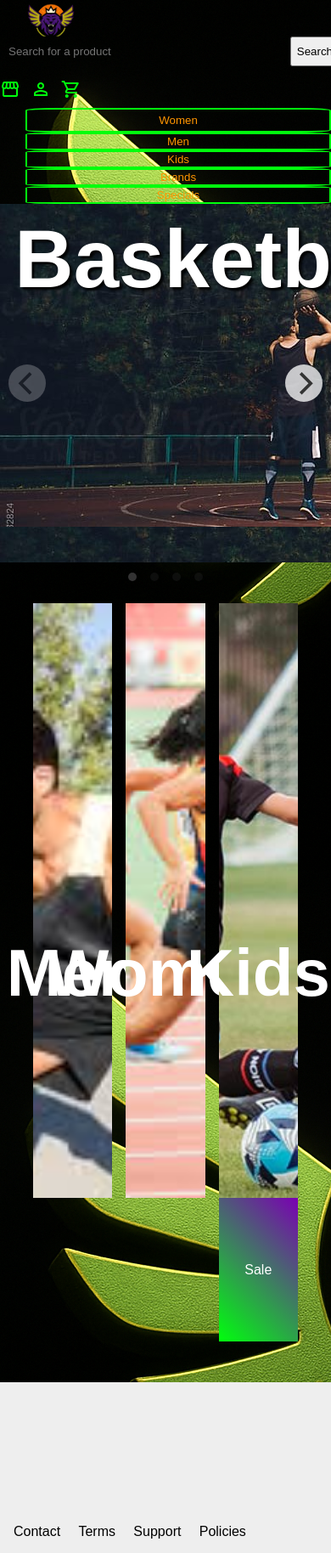
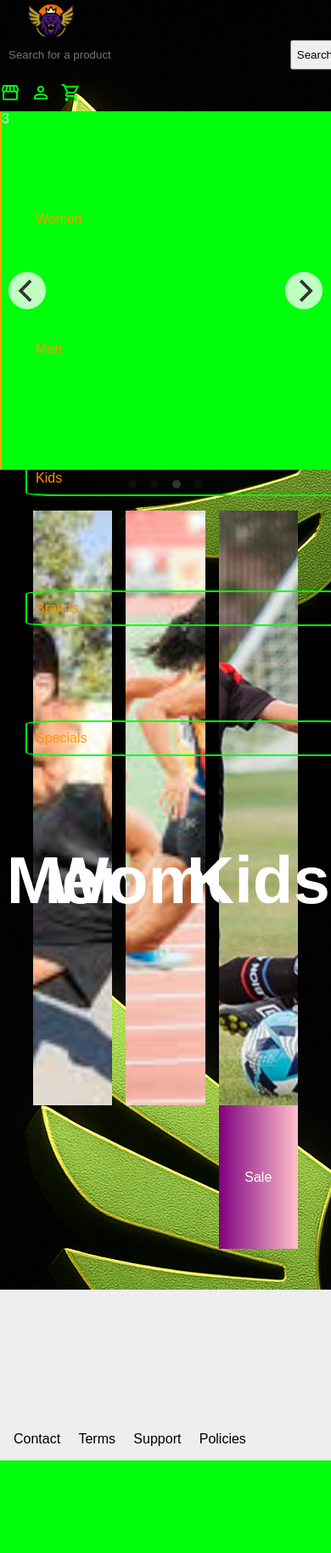
Before and after one commit to JulianMusial/foundationT325, a PHP site: page / in a window 390 px wide; the page is wider, and only the part inside the window is pictured. Shown: that part at 85% size. After the commit the page ends 1719 px from the top of that part, so only its background shows below. Run offline with PHP 8.4, Linux system fonts and the light colour scheme.

Commit message:
added sum shtuff from class

```diff
--- a/index.html
+++ b/index.html
@@ -14,34 +14,39 @@
 
     <body>
         <header class="main-header">
-            <img class="logo" src="images/Logo_no_text-removebg-preview.png">
-           <form class="search">
+            <button type="button" class="nav-button">
+                <i class="fa-solid fa-bars"></i>
+            </button>
+            <a href="/">
+                <img class="logo" src="images/Logo_no_text-removebg-preview.png">
+            </a>
+           <form class="search" method="get" action="/search.php">
                 <input type="Search" placeholder="Search for a product">
                 <button>Search</button>
             </form>
             <nav class="user-nav">
-                <a href="#"><span class="material-symbols-outlined">
+                <a href="stores.html"><span class="material-symbols-outlined">
                 storefront
                 </a>
-                <a href="#"><span class="material-symbols-outlined">
+                <a href="account.html"><span class="material-symbols-outlined">
                     person
                 </a>
-                <a href="#"><span class="material-symbols-outlined">
+                <a href="cart.html"><span class="material-symbols-outlined">
                 shopping_cart
                 </a>
 
 </span>
             </nav>
             <nav class="shop-nav">
-                <button class="women">Women</button>
-                <button class="men">Men</button>
-                <button class="kids">Kids</button>
-                <button class="brands">Brands</button>
-                <button class="specials">Specials</button>
+                <a href="women.html" class="women">Women</a>
+                <a href="men.html" class="men">Men</a>
+                <a href="kids.html" class="kids">Kids</a>
+                <a href="brands.html" class="brands">Brands</a>
+                <a href="specials.html" class="specials">Specials</a>
 
             </nav>
         </header>
-        <div class="main-carousel" data-flickity='{ "cellAlign": "left", "contain": true }'>
+        <div class="main-carousel" data-flickity='{ "autoPlay": true, "cellAlign": "left", "contain": true }'>
             <div class="slide">
                 <h2>Basketball</h2>
             </div>
@@ -67,8 +72,6 @@
                 <div class="card-content"><h3>Kids</h3></div>
 
                 <div class="banner">Sale</div>
-                <a href="#"></a>
-            </div>
         </main>
         <footer class="main-footer">
            <nav class="social">
--- a/styles.css
+++ b/styles.css
@@ -11,6 +11,18 @@ h1{
     text-decoration: underline;
     text-decoration: none;
     text-align: center;
+}
+
+.nav-button {
+    background-color: transparent;
+    border-color: transparent;
+    font-size: 24px;
+    color: #00ff0d;
+    display: none;
+}
+
+.nav-button:focus {
+    color: #ff9500;
 }
 
 .logo {
@@ -38,14 +50,13 @@ h1{
 }
 
 .shop-nav a{
-    color: #00ff0d;
+    color: #ff9500;
     text-decoration: none;
     padding: 10px;
 }
 
 .women {
     background-color: rgba(255, 255, 255, 0);
-    color: #ff9500;
     border: 2px solid #00ff0d;
     border-radius: 10%;
     padding: 5px;
@@ -58,7 +69,6 @@ h1{
 
 .men {
     background-color: rgba(255, 255, 255, 0);
-    color: #ff9500;
     border: 2px solid #00ff0d;
     border-radius: 10%;
 }
@@ -70,7 +80,6 @@ h1{
 
 .kids {
     background-color: rgba(255, 255, 255, 0);
-    color: #ff9500;
     border: 2px solid #00ff0d;
     border-radius: 10%;
 }
@@ -82,7 +91,6 @@ h1{
 
 .brands {
     background-color: rgba(255, 255, 255, 0);
-    color: #ff9500;
     border: 2px solid #00ff0d;
     border-radius: 10%;
 }
@@ -94,7 +102,6 @@ h1{
 
 .specials {
     background-color: rgba(255, 255, 255, 0);
-    color: #ff9500;
     border: 2px solid #00ff0d;
     border-radius: 10%;
 }
@@ -196,7 +203,7 @@ h1{
 
 .banner {
     width: 100%;
-    background: linear-gradient(45deg, #00ff0d, #7a00b3);
+    background: linear-gradient( to right, purple,pink);
     min-height: 20vh;
     display: flex;
     flex-direction: column;
@@ -235,8 +242,17 @@ h1{
 }
 
 @media screen and (max-width: 480px) {
+    .main-header {
+        position: relative;
+    }
     .shop-nav {
         flex-direction: column;
+        position: absolute;
+        top: 100%;
+        z-index: 99;
+        min-height: 100vh;
+        padding-top: 10px;
+        gap: 15px;
     }
     .logo {
         max-width: 60px;
```
